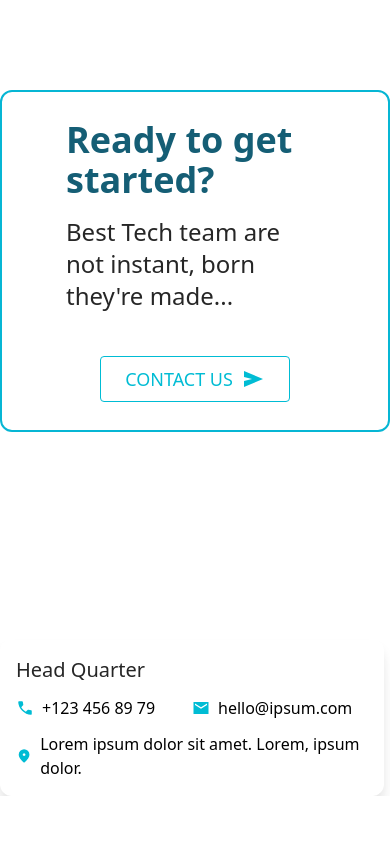
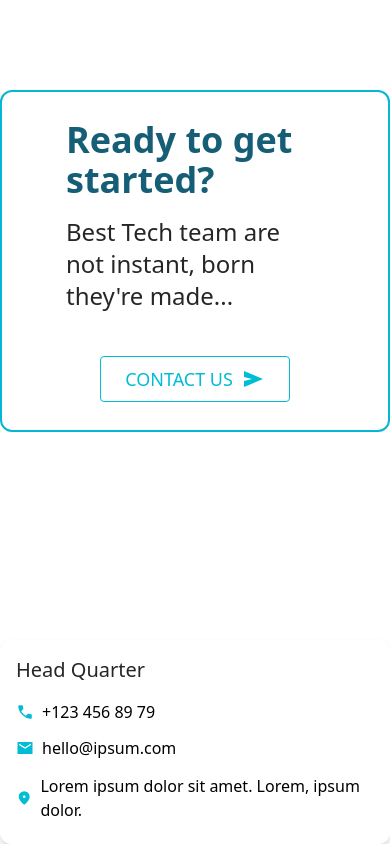
Before and after one commit to Jdelbarcogarza/dmx-frontend-challenge, a Nuxt app: page / in a window 390 px wide. Shown: the part 1052-1896 px from the top of the page. Before the commit the page ends 1848 px from the top, so only its background shows below. Built offline with nearby package versions, Linux system fonts and the light colour scheme.

Commit message:
made contact cards responsive

```diff
--- a/components/ContactCard.vue
+++ b/components/ContactCard.vue
@@ -1,11 +1,14 @@
 <template>
-	<div class="w-fit max-w-sm rounded-xl bg-white p-4 drop-shadow-xl">
-		<h4 class="text-xl font-medium text-neutral-800">Head Quarter</h4>
+	<div class="h-fit w-fit max-w-lg rounded-xl bg-white p-4 drop-shadow-lg">
+		<h4 class="text-xl font-medium text-neutral-800 pb-4">Head Quarter</h4>
 
 		<!-- grid  -->
-		<div class="grid grid-cols-2 grid-rows-2">
+		<div class="grid grid-cols-1 grid-rows-2 md:gap-4 gap-2">
+
+			<!-- flex container -->
+			<div class="flex justify-between flex-col md:flex-row space-y-3 md:space-y-0">
 				<!-- item 1 -->
-			<div class="flex items-center">
+				<div class="flex items-center w-1/2">
 					<svg
 						xmlns="http://www.w3.org/2000/svg"
 						width="18"
@@ -22,7 +25,7 @@
 				</div>
 
 				<!-- item 2 -->
-			<div class="flex items-center">
+				<div class="flex items-center w-1/2">
 					<svg
 						xmlns="http://www.w3.org/2000/svg"
 						width="18"
@@ -33,6 +36,7 @@
 						<path d="M2 20V4h20v16H2Zm10-7l8-5V6l-8 5l-8-5v2l8 5Z" />
 					</svg>
 					<p class="ml-2">hello@ipsum.com</p>
+				</div>
 			</div>
 
 			<!-- item 3 -->
```
Lines whose indentation alone changed are shown as unchanged.
